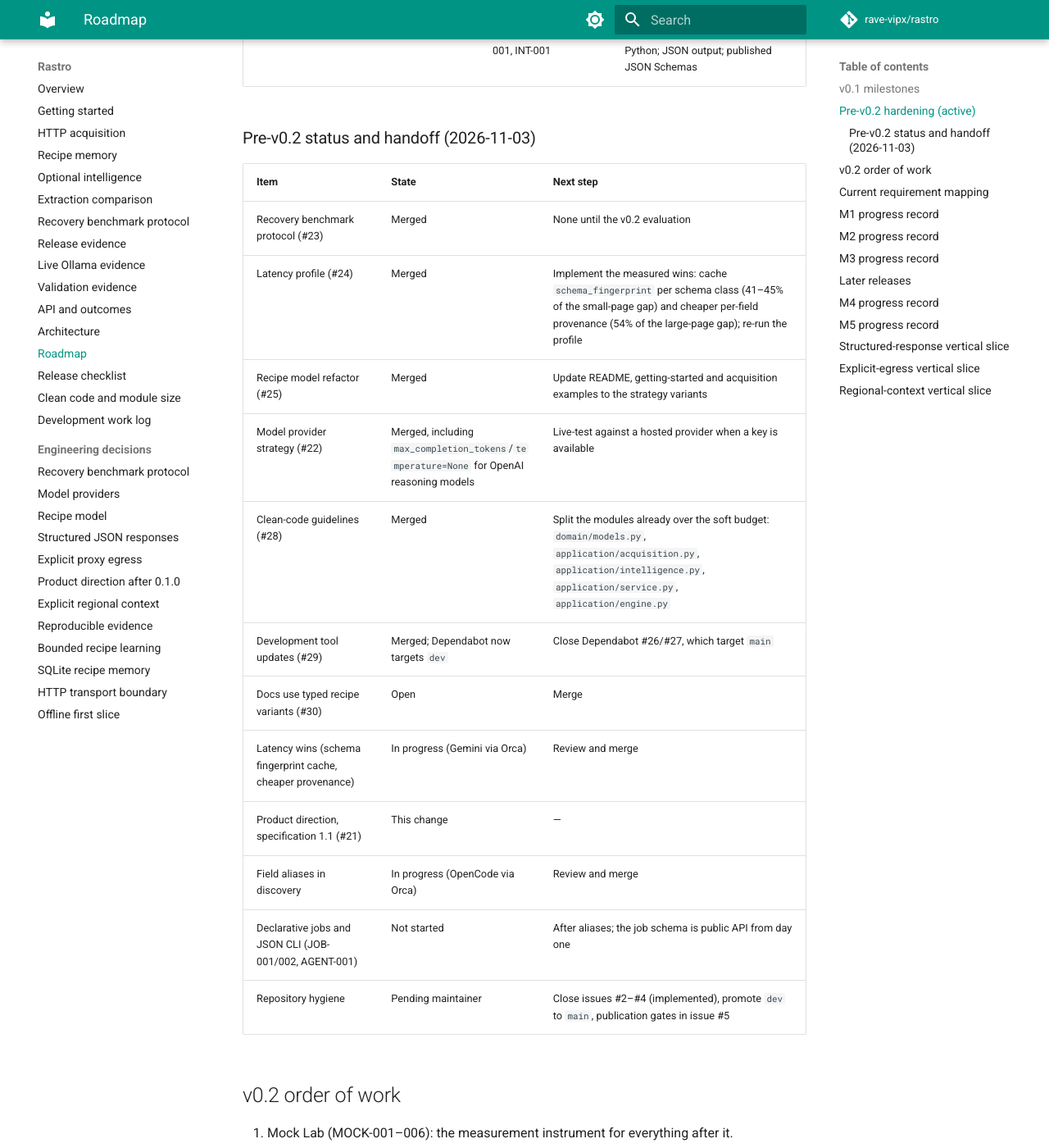
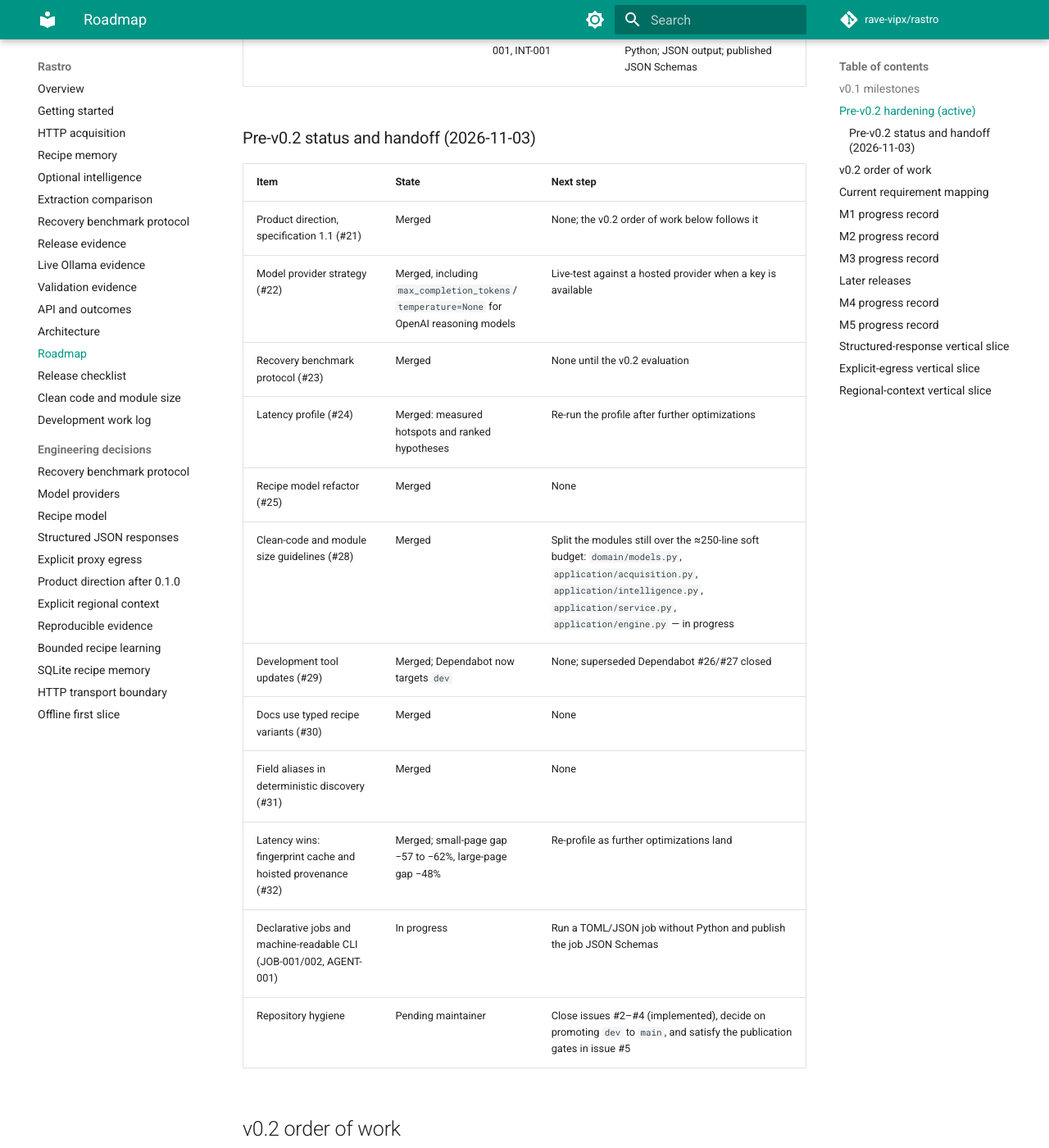
Before and after one commit to rave-vipx/rastro, an MkDocs documentation site: the page built from docs/roadmap.md, in a window 1280 px wide and 1400 px high, scrolled down 1777 px. Shown: the whole window at 82% size. Built offline with MkDocs 1.6.1 and Material for MkDocs 9.7.7, drawn with Linux system fonts in a browser that asks for light colours; comment, search, counter and statistics services are not loaded.

Commit message:
docs: refresh pre-v0.2 status table
Record the merged pre-v0.2 hardening slices (#21-#25, #28-#32) as done,
keep declarative jobs/JSON CLI and the module splits in progress, and
restate the maintainer-owned gates (#2-#5, promotion to main). Note the
measured latency wins (#32) and the closed Dependabot #26/#27.

Requirements: P-010, DIFF-001, INT-002, JOB-001/002, AGENT-001

Co-Authored-By: Claude Opus 5.5 <noreply@anthropic.com>

```diff
--- a/docs/roadmap.md
+++ b/docs/roadmap.md
@@ -31,18 +31,18 @@ Owner decisions after the 0.1.0 release candidate ([ADR 0012](decisions/0012-pro
 
 | Item | State | Next step |
 | --- | --- | --- |
+| Product direction, specification 1.1 (#21) | Merged | None; the v0.2 order of work below follows it |
+| Model provider strategy (#22) | Merged, including `max_completion_tokens`/`temperature=None` for OpenAI reasoning models | Live-test against a hosted provider when a key is available |
 | Recovery benchmark protocol (#23) | Merged | None until the v0.2 evaluation |
-| Latency profile (#24) | Merged | Implement the measured wins: cache `schema_fingerprint` per schema class (41–45% of the small-page gap) and cheaper per-field provenance (54% of the large-page gap); re-run the profile |
-| Recipe model refactor (#25) | Merged | Update README, getting-started and acquisition examples to the strategy variants |
-| Model provider strategy (#22) | Merged, including `max_completion_tokens`/`temperature=None` for OpenAI reasoning models | Live-test against a hosted provider when a key is available |
-| Clean-code guidelines (#28) | Merged | Split the modules already over the soft budget: `domain/models.py`, `application/acquisition.py`, `application/intelligence.py`, `application/service.py`, `application/engine.py` |
-| Development tool updates (#29) | Merged; Dependabot now targets `dev` | Close Dependabot #26/#27, which target `main` |
-| Docs use typed recipe variants (#30) | Open | Merge |
-| Latency wins (schema fingerprint cache, cheaper provenance) | In progress (Gemini via Orca) | Review and merge |
-| Product direction, specification 1.1 (#21) | This change | — |
-| Field aliases in discovery | In progress (OpenCode via Orca) | Review and merge |
-| Declarative jobs and JSON CLI (JOB-001/002, AGENT-001) | Not started | After aliases; the job schema is public API from day one |
-| Repository hygiene | Pending maintainer | Close issues #2–#4 (implemented), promote `dev` to `main`, publication gates in issue #5 |
+| Latency profile (#24) | Merged: measured hotspots and ranked hypotheses | Re-run the profile after further optimizations |
+| Recipe model refactor (#25) | Merged | None |
+| Clean-code and module size guidelines (#28) | Merged | Split the modules still over the ≈250-line soft budget: `domain/models.py`, `application/acquisition.py`, `application/intelligence.py`, `application/service.py`, `application/engine.py` — in progress |
+| Development tool updates (#29) | Merged; Dependabot now targets `dev` | None; superseded Dependabot #26/#27 closed |
+| Docs use typed recipe variants (#30) | Merged | None |
+| Field aliases in deterministic discovery (#31) | Merged | None |
+| Latency wins: fingerprint cache and hoisted provenance (#32) | Merged; small-page gap −57 to −62%, large-page gap −48% | Re-profile as further optimizations land |
+| Declarative jobs and machine-readable CLI (JOB-001/002, AGENT-001) | In progress | Run a TOML/JSON job without Python and publish the job JSON Schemas |
+| Repository hygiene | Pending maintainer | Close issues #2–#4 (implemented), decide on promoting `dev` to `main`, and satisfy the publication gates in issue #5 |
 
 ## v0.2 order of work
 
```
Also changed, not shown: CHANGELOG.md (+1 -0 lines).
